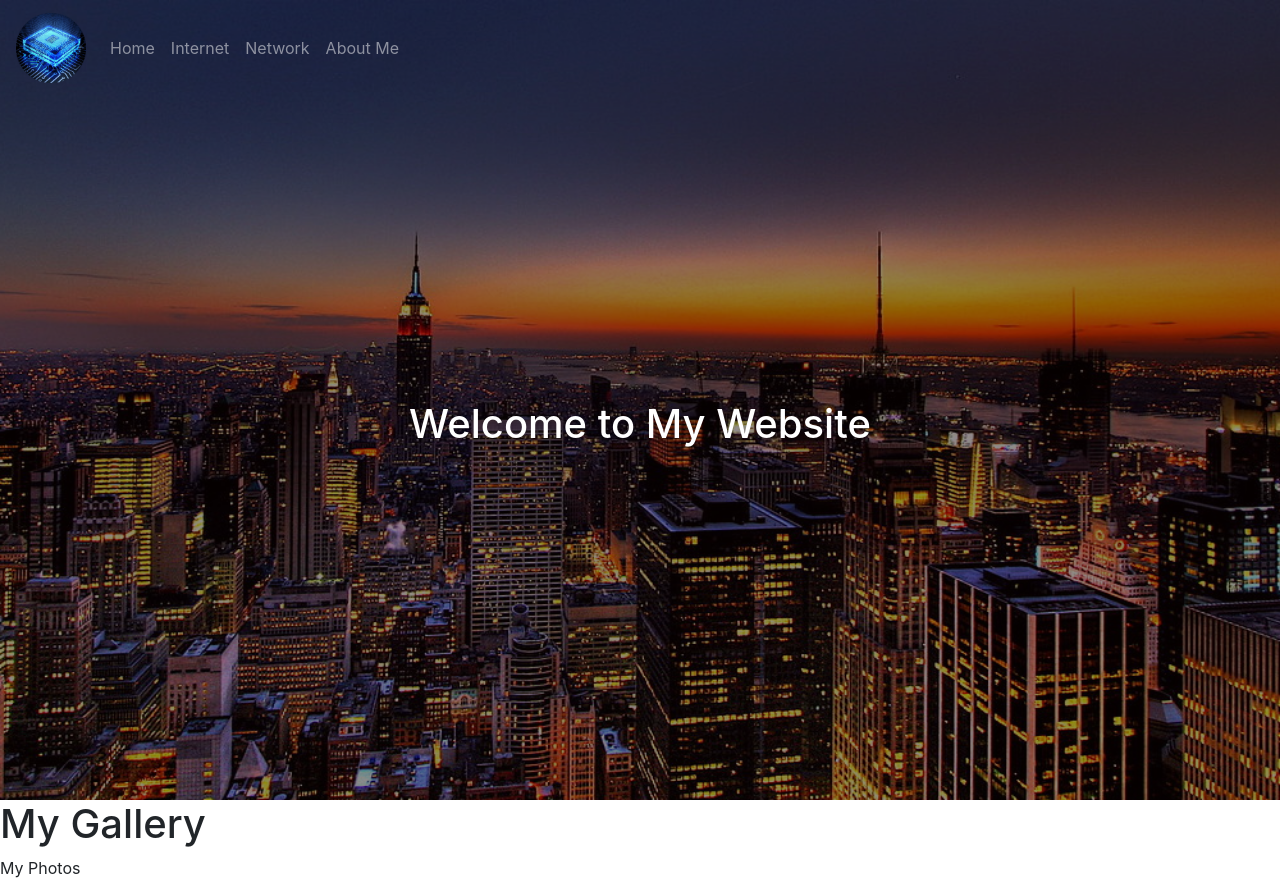
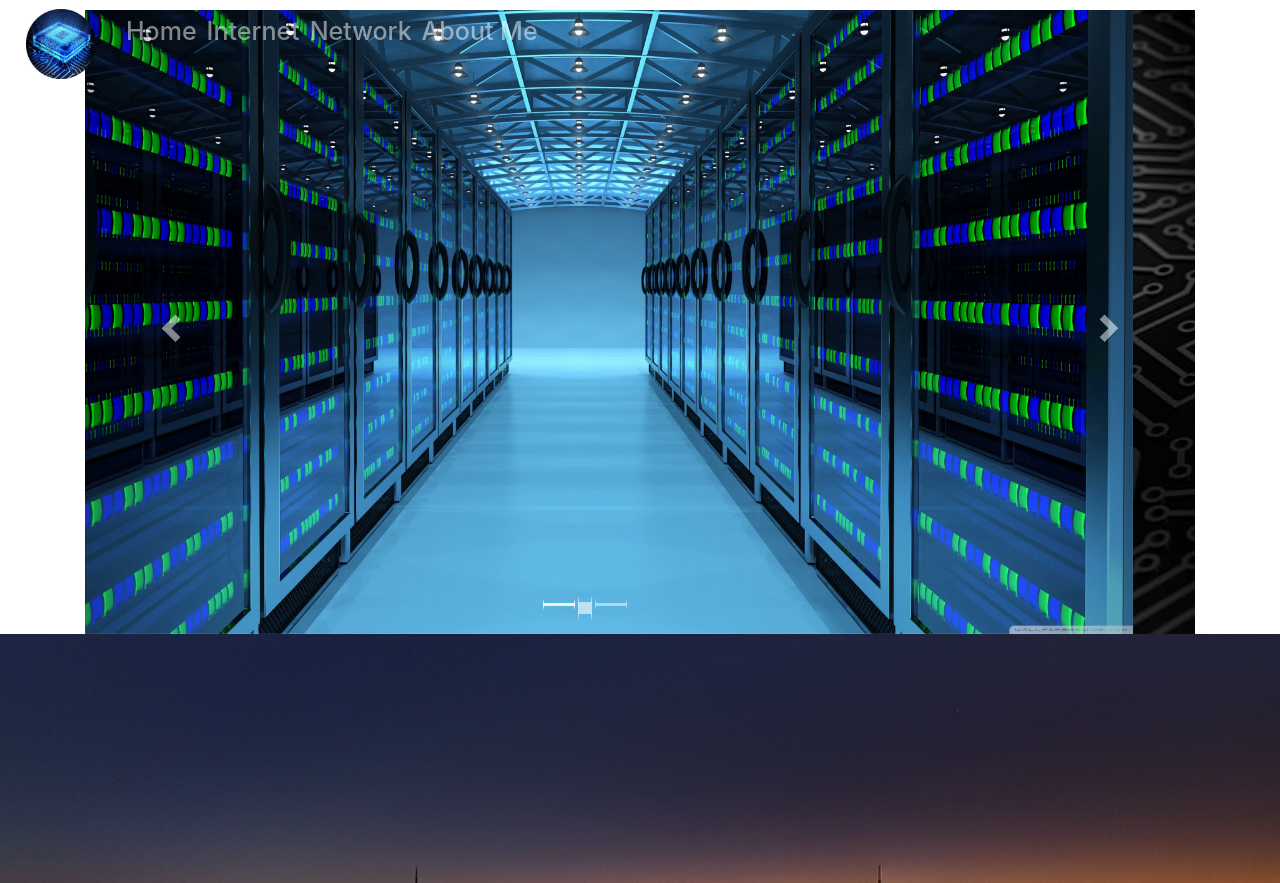
Before and after one commit to bryanpramana/bryanpramana.github.io, a plain HTML site: page index.html in a window 1280 px wide. Shown: the top 883 px of the page. Drawn offline with nearby package versions, Linux system fonts and the light colour scheme.

Commit message:
carousel

```diff
--- a/index.html
+++ b/index.html
@@ -6,6 +6,9 @@
     <meta name="viewport" content="width=device-width, initial-scale=1.0">
     <meta http-equiv="X-UA-Compatible" conetent="ie=edge">
     <title>Bryan's Website</title>
+    <link rel="stylesheet" href="https://maxcdn.bootstrapcdn.com/bootstrap/3.4.1/css/bootstrap.min.css">
+    <script src="https://ajax.googleapis.com/ajax/libs/jquery/3.4.1/jquery.min.js"></script>
+    <script src="https://maxcdn.bootstrapcdn.com/bootstrap/3.4.1/js/bootstrap.min.js"></script>
 
     <!-- Latest compiled and minified CSS -->
     <link rel="stylesheet" href="https://maxcdn.bootstrapcdn.com/bootstrap/4.3.1/css/bootstrap.min.css">
@@ -21,6 +24,7 @@
 </head>
 
 <body>
+<h1>
     <!-- Writing the basic navigate bar before applying bootstrap -->
     <!-- <nav id="navbar">
             <li><a href="">Home</a><li>
@@ -28,7 +32,7 @@
             <li><a href="">Contact</a><li>
             <li><a href="">Gallery</a><li>
         </nav> -->
-    <nav class="navbar navbar-expand-sm bg-lightblue navbar-dark fixed-top">
+    <nav class="navbar navbar-expand-sm bg-bl navbar-dark fixed-top">
         <!-- Brand/logo -->
         <a class="navbar-brand" href="#">
             <img src="circle-cropped (1).png" alt="logo" style="width:70px;">
@@ -50,17 +54,56 @@
             </li>
         </ul>
     </nav>
-    <div id="hero">
+    </h1>
+
+    <div class="container">
+        <h2></h2>
+        <div id="myCarousel" class="carousel slide" data-ride="carousel">
+          <!-- Indicators -->
+          <ol class="carousel-indicators">
+            <li data-target="#myCarousel" data-slide-to="0" class="active"></li>
+            <li data-target="#myCarousel" data-slide-to="1"></li>
+            <li data-target="#myCarousel" data-slide-to="2"></li>
+          </ol>
+
+          <!-- Wrapper for slides -->
+          <div class="carousel-inner" role="listbox">
+
+            <div class="item active">
+              <img src="195638.jpg" alt="Los Angeles" style="width:100%;height: 100%;">
+            </div>
+
+            <div class="item">
+              <img src="macro-blue-chip-color-wallpaper-preview.jpg" alt="Chicago" style="width:100%;height: 100%;">
+            </div>
+
+            <div class="item">
+              <img src="1619056.jpg" alt="New york" style="width:150vw;height: 50vw;">
+            </div>
+          </div>
+
+          <!-- Left and right controls -->
+          <a class="left carousel-control" href="#myCarousel" data-slide="prev">
+            <span class="glyphicon glyphicon-chevron-left"></span>
+            <span class="sr-only">Previous</span>
+          </a>
+          <a class="right carousel-control" href="#myCarousel" data-slide="next">
+            <span class="glyphicon glyphicon-chevron-right"></span>
+            <span class="sr-only">Next</span>
+          </a>
+        </div>
+      </div>
+   <div id="hero">
         <div id="bg"></div>
         <div class="tint"></div>
         <div id="main_content">
-            <h1>Welcome to My Website</h1>
+
         </div>
     </div>
-
+    <!--
     <h1 id="heading">My Gallery</h1>
     <p id="photo">My Photos</p>
-    <img id="eye" src="">
+    <img id="eye" src="">-->
 </body>
 
 </html>
```
Also changed, not shown: 1619056.jpg (added), 195638.jpg (added), blog-cs-resources.jfif (added).
